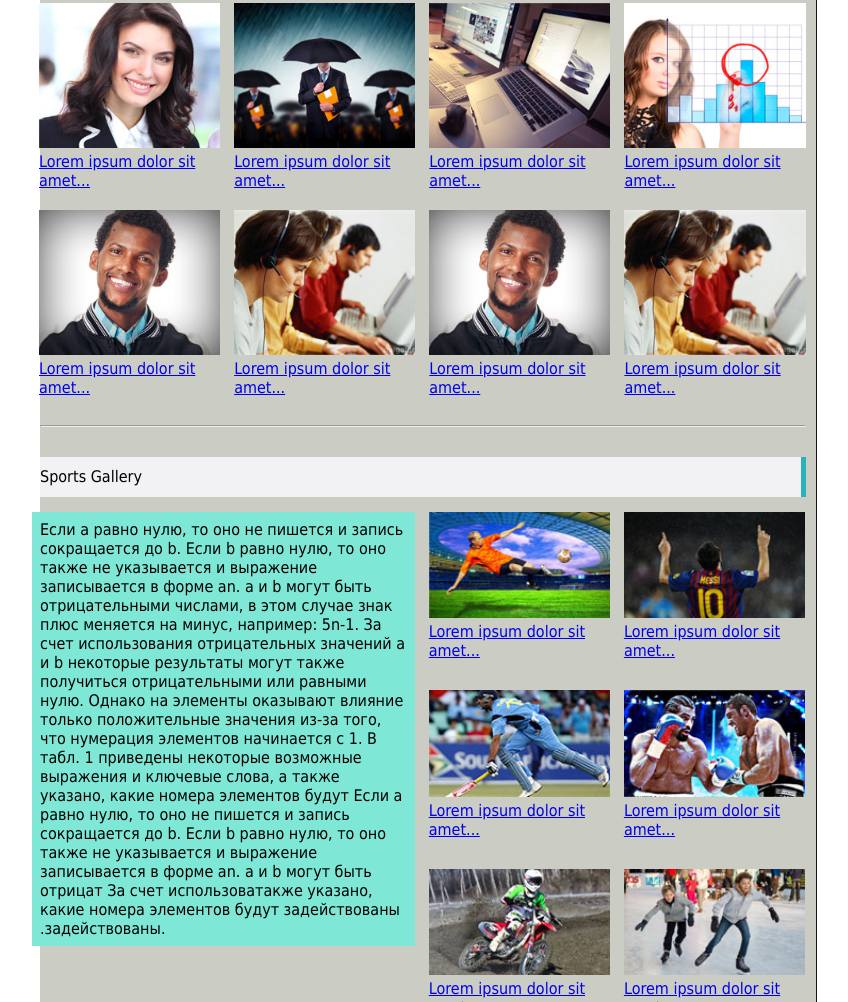
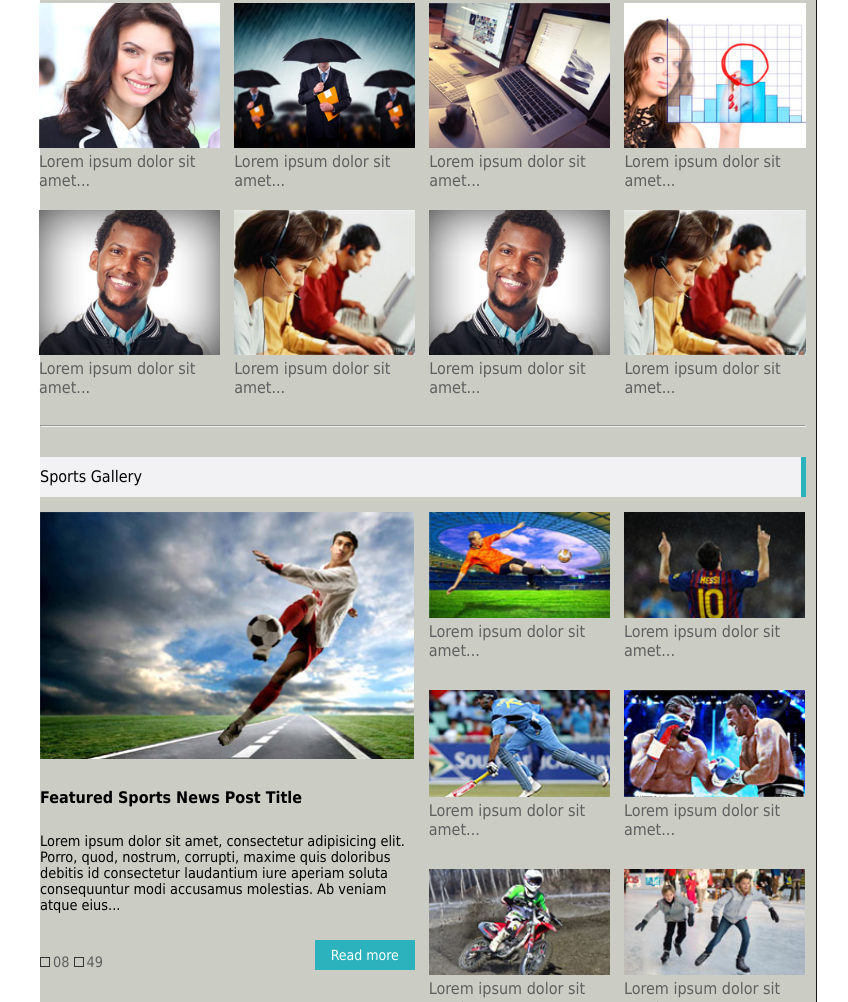
Before and after one commit to abestuzhev/Daily_News, a plain HTML site: page index.html in a window 1280 px wide. Shown: the part 1798-2800 px from the top of the page, without its empty margins (17-865 px from the left). Drawn offline with Linux system fonts and the light colour scheme.

Commit message:
вертикальная новость

```diff
--- a/css/style.css
+++ b/css/style.css
@@ -18,7 +18,60 @@ ul{
 hr{
 	margin-bottom: 30px;
 }
-/*clearfix*/
+h5{
+	font-size:1em;
+	line-height:1em;
+}
+
+a{
+	text-decoration: none;
+	transition: all .2s;
+	color:#5f5f5f;
+}
+
+a:hover{
+	color:#2cb2bc;
+}
+
+.read-more{
+	position:absolute;
+	right:0;
+	bottom:0;
+	background: #2cb2bc;
+	color:#fff;
+	display:block;
+	width:100px;
+	font-size:14px;
+	padding: 0 10px;
+	line-height:30px;
+	text-decoration: none;
+	text-align:center;
+}
+.read-more:hover{
+	background: #68C7CE;
+	color:#fff;
+}
+/*like*/
+/*************************/
+.like{
+	position:absolute;
+	left:0;
+	bottom:0;
+	padding-left:8px;
+	font-size:.9em;
+}
+.like a:hover{
+	color:#2cb2bc;
+}
+.fa{
+	display: inline-block;
+	width:10px;
+	height:10px;
+	border:1px solid #333;
+	margin: 0 3px 0 0;
+}
+
+/*clearfix
 /***************************************************/
 .header::after, .main::after, .gallery::after, .footer::after{
 	content:'';
@@ -122,16 +175,6 @@ hr{
 	padding-left:14px;
 }
 
-/*.gallery li{
-	padding-right:15px;
-}
-.gallery li:nth-child(3n+2){
-	padding: 0 8px;
-}
-.gallery li:nth-child(3), .gallery li:nth-child(6){
-	padding-right:0;
-	padding-left:15px;
-}*/
 .gallery img{
 	width:100%;
 	height:auto;
@@ -146,10 +189,14 @@ hr{
 	margin-bottom:30px;
 }
 .post{
-	background: #7EE7D5;
+	/*background: #7EE7D5;*/
 	margin: 15px 0;
+	position:relative;
 }
-
+.post p{
+	margin-bottom:35px;
+	font-size:.9em;
+}
 .horizont{
 	width: 100%;
 	height: 300px;
@@ -157,10 +204,17 @@ hr{
 .vertical{
 	float:left;
 	width:50%;
-	padding: 8px;
+	padding-left: 8px;
 	margin-left:-8px;
+	margin-bottom:20px;
 }
-
+.vertical img{
+	max-width:100%;
+	height:auto;
+}
+.vertical-text{
+	min-height: 180px;
+}
 /***************************************************/
 .aside{
 	width:33.3%;
--- a/index.html
+++ b/index.html
@@ -136,14 +136,16 @@
 					<hr>
 					<div class="title">Sports Gallery</div>
 					<div class="post vertical"><!-- start post-->
-						Если a равно нулю, то оно не пишется и запись сокращается до b. Если b равно нулю, то оно также не указывается и выражение записывается в форме an. a и b могут быть отрицательными числами, в этом случае знак плюс меняется на минус, например: 5n-1.
-
-За счет использования отрицательных значений a и b некоторые результаты могут также получиться отрицательными или равными нулю. Однако на элементы оказывают влияние только положительные значения из-за того, что нумерация элементов начинается с 1.
-
-В табл. 1 приведены некоторые возможные выражения и ключевые слова, а также указано, какие номера элементов будут
-Если a равно нулю, то оно не пишется и запись сокращается до b. Если b равно нулю, то оно также не указывается и выражение записывается в форме an. a и b могут быть отрицат
-
-За счет использоватакже указано, какие номера элементов будут задействованы .задействованы.
+						<img src="img/sports-thumb-1.jpg" height="245" width="374" alt="">
+						<div class="vertical-text">
+							<h5>Featured Sports News Post Title</h5>
+							<p>Lorem ipsum dolor sit amet, consectetur adipisicing elit. Porro, quod, nostrum, corrupti, maxime quis doloribus debitis id consectetur laudantium iure aperiam soluta consequuntur modi accusamus molestias. Ab veniam atque eius...</p>
+							<a href="#" class="read-more">Read more</a>
+							<div class="like">
+								<a href="#"><i class="fa"></i>08</a>
+								<a href="#"><i class="fa"></i>49</a>
+							</div>
+						</div>
 					</div><!-- end post -->
 					<ul class="gallery small sport-m"><!-- start gallery small-->
 						<li>
@@ -190,6 +192,7 @@
 							<a href="#">Lorem ipsum dolor sit amet...</a>
 						</li>
 					</ul><!-- end gallery small-->
+					<hr>
 				</div><!-- end content-wrap -->
 			</div> <!-- end content -->
 			<div class="aside"><!-- start aside -->
```
Also changed, not shown: img/sports-thumb-1.jpg (added).
